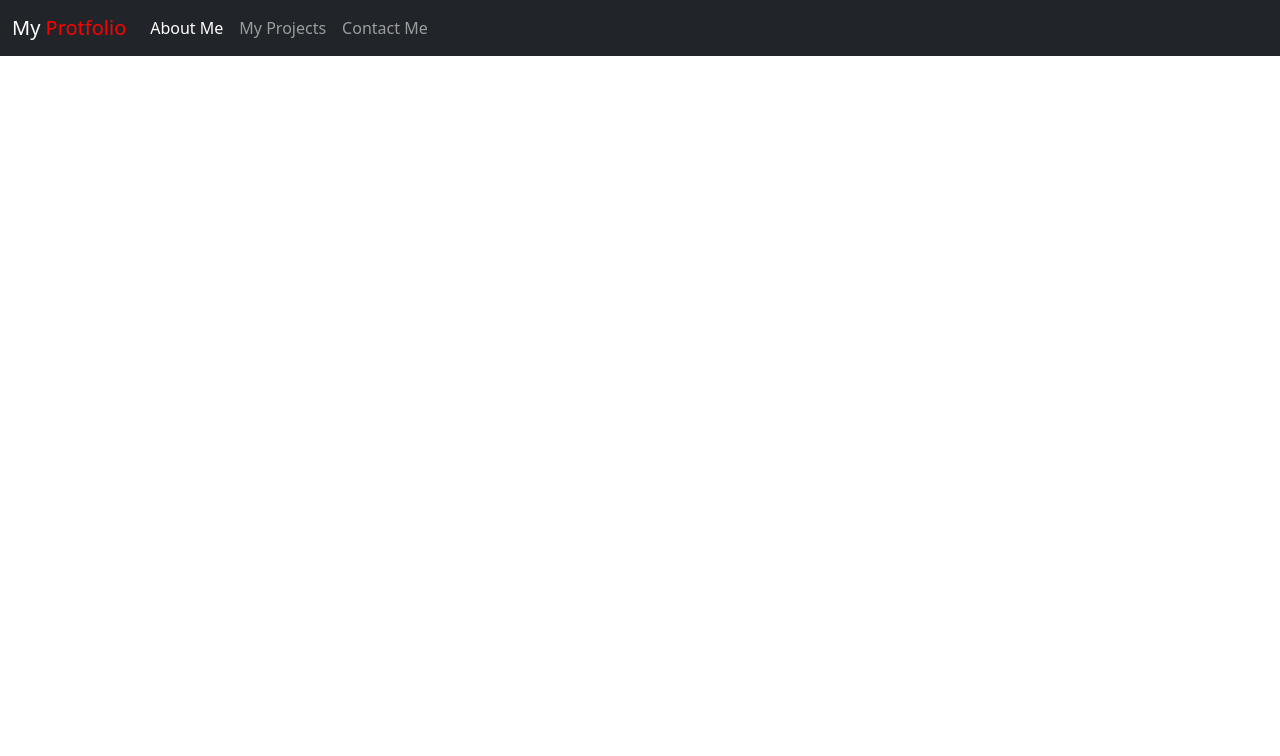
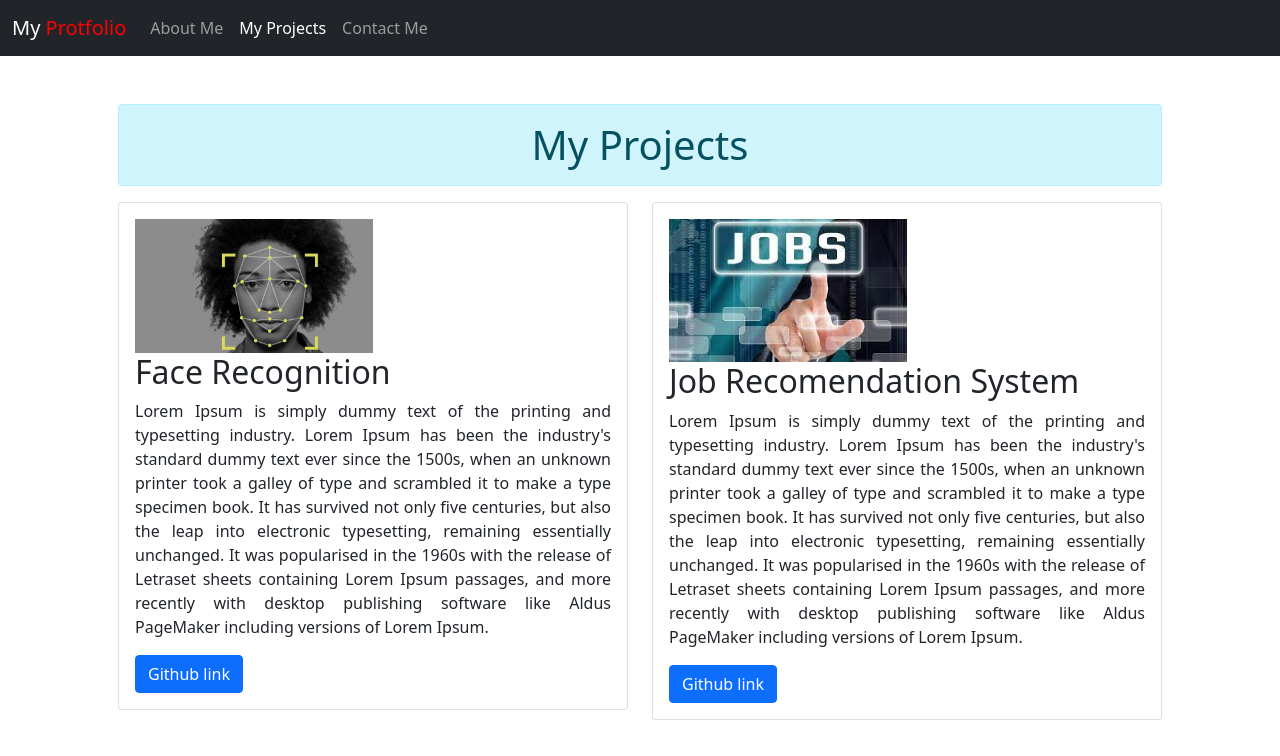
Before and after one commit to karthik-projecthub/my-portfolio, a plain HTML site: page projects.html in a window 1280 px wide. Drawn offline with nearby package versions, Linux system fonts and the light colour scheme.

Commit message:
add project.html

```diff
--- a/projects.html
+++ b/projects.html
@@ -21,10 +21,10 @@
 <div class="collapse navbar-collapse" id="navbarSupportedContent">
  <ul class="navbar-nav me-auto mb-2 mb-lg-0">
    <li class="nav-item">
-     <a class="nav-link active" aria-current="page" href="about.html">About Me</a>
+     <a class="nav-link " aria-current="page" href="about.html">About Me</a>
    </li>
    <li class="nav-item">
-     <a class="nav-link" href="projects.html">My Projects</a>
+     <a class="nav-link active" href="projects.html">My Projects</a>
    </li>
    <li class="nav-item">
      <a class="nav-link" href="contact.html">Contact Me</a>
@@ -34,6 +34,42 @@
 </div>
 </div>
 </nav>
+<div class="container p-5">
+<h1 class="alert alert-info text-center">My Projects</h1>
+
+<div class="row">
+  <div class="col-sm-6">
+    <div class="card">
+      <div class="card-body">
+        <img src="./imgs/Facial-Recognition.jpg" style="width:50%">
+        <h2 class="card-title">Face Recognition</h2>
+        <p class="card-text" style="text-align:justify;">Lorem Ipsum is simply dummy text of the printing and typesetting industry.
+           Lorem Ipsum has been the industry's standard dummy text ever since the 1500s, when an unknown printer
+           took a galley of type and scrambled it to make a type specimen book. It has survived not only five centuries,
+           but also the leap into electronic typesetting, remaining essentially unchanged. It was popularised in the 1960s
+            with the release of Letraset sheets containing Lorem Ipsum passages, and more recently with desktop
+            publishing software like Aldus PageMaker including versions of Lorem Ipsum.</p>
+        <a href="https://github.com/karthik-projecthub/first-github-project" class="btn btn-primary">Github link</a>
+      </div>
+    </div>
+  </div>
+  <div class="col-sm-6">
+    <div class="card">
+      <div class="card-body">
+        <img src="./imgs/job.jpg" style="width:50%">
+        <h2 class="card-title">Job Recomendation System</h2>
+        <p class="card-text" style="text-align:justify;">Lorem Ipsum is simply dummy text of the printing and typesetting industry.
+           Lorem Ipsum has been the industry's standard dummy text ever since the 1500s, when an unknown printer
+           took a galley of type and scrambled it to make a type specimen book. It has survived not only five centuries,
+           but also the leap into electronic typesetting, remaining essentially unchanged. It was popularised in the 1960s
+            with the release of Letraset sheets containing Lorem Ipsum passages, and more recently with desktop
+            publishing software like Aldus PageMaker including versions of Lorem Ipsum.</p>
+        <a href="https://github.com/karthik-projecthub/first-github-project" class="btn btn-primary">Github link</a>
+      </div>
+    </div>
+  </div>
+</div>
+</div>
 
 
 
```
Also changed, not shown: about.html (+2 -2 lines), imgs/Facial-Recognition.jpg (added), imgs/job.jpg (added).
